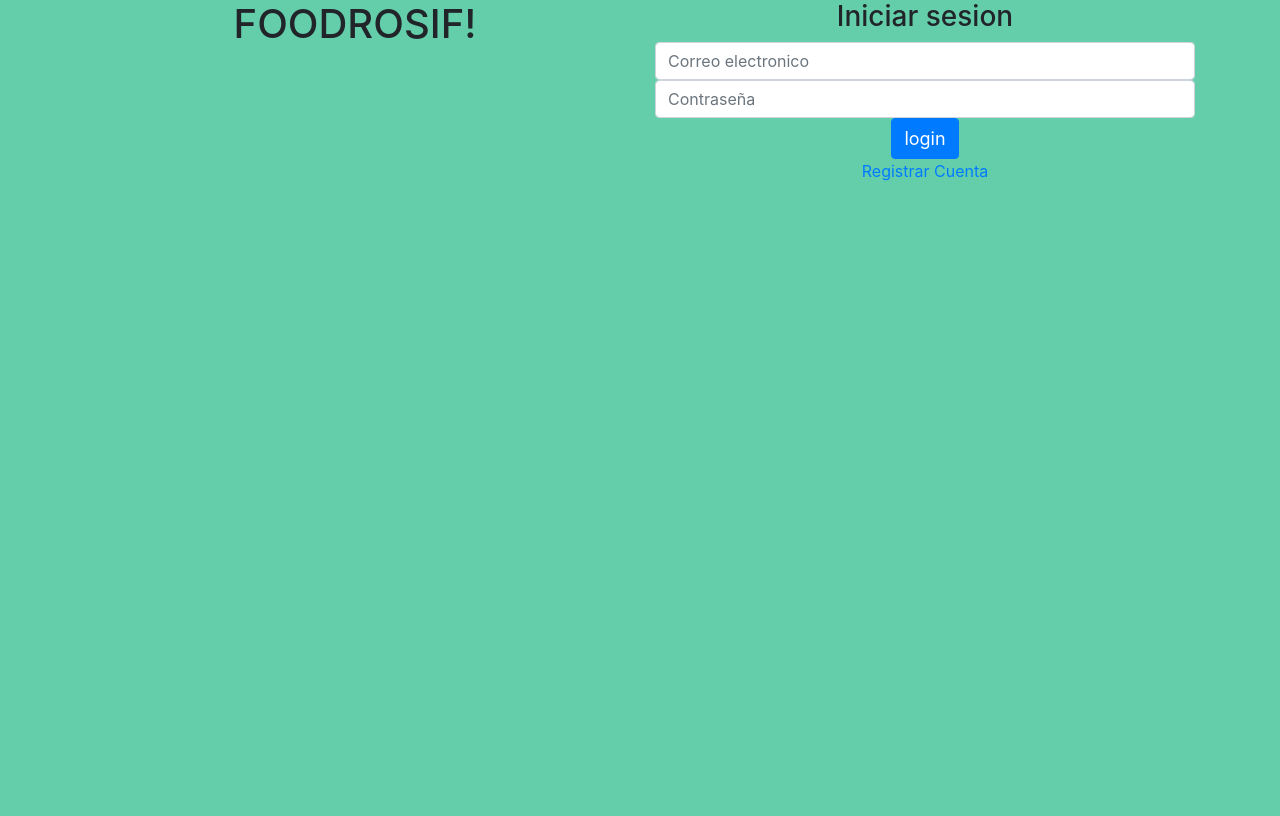
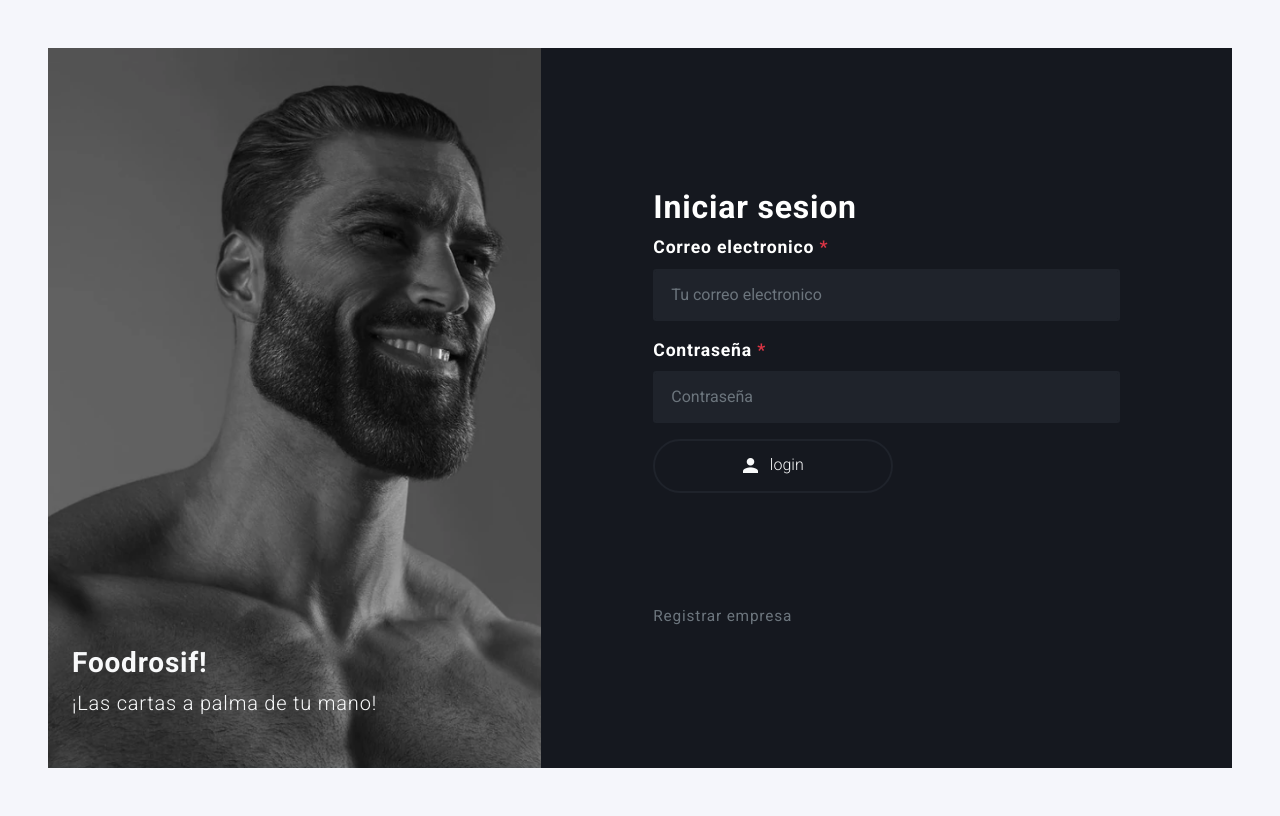
Before and after one commit to Shayd-R/foodrosif, a Flask app: page /login in a window 1280 px wide. Before the commit the page ends 181 px from the top, so only its background shows below. Run offline with Flask 2, Linux system fonts and the light colour scheme.

Commit message:
cambios visuales

```diff
--- a/static/style.css
+++ b/static/style.css
@@ -1,27 +1,71 @@
-*{
-
-    margin: 0;
-    padding: 0;
-    box-sizing: border-box;
+:root{
+    --color-dark: #15181f;
+    --color-dark-x: #2d343f;
+    --color-dark-xx: #1f232b;
+    --color-light: #ffffff;
+    --color-grey: #f5f6fB;
 }
 
-.body {
-    background-color:rgb(100, 206, 171);
-    /*background-image: url('fondo/43038.jpg');*/
+body{
+    font-family: 'Roboto', sans-serif;
+    font-size: 1.1rem;
+    font-weight: 380;
+    background-color: var(--color-grey);
+    color: var(--color-light);
+    letter-spacing: .05rem;
 }
-/*
-.seccion-1{
-    background-image: url('fondo/43038.jpg');
-    background-position-y: 100%;
+
+.bg-light{
+    background-color: var(--color-light) !important;
+}
+
+.bg-dark{
+    background-color: var(--color-dark) !important;
+}
+
+.p-6{
+    padding: 4rem 7rem;
+}
+
+.contact-box{
+    padding: 3rem;
+}
+
+.btn{
+    font-weight: 380;
+    padding: 1rem 1rem;
+    border-radius: 4rem;
+    min-width: 15rem;
+}
+
+.btn-outline-dark{
+    border:  2px solid var(--color-dark-xx);
+}
+
+.form-control{
+    background-color: var(--color-dark-xx);
+    border: 2px solid var(--color-dark-xx);
+    border-radius: .2rem;
+    padding: 1.5rem 1rem;
+}
+
+.register-bg {
+    background-image: url(/static/mandibula3.png);
+    background-size: cover;
     background-repeat: no-repeat;
-    background-size: cover;
-    ba
+    min-height: 90vh;
 }
-*/
-button{
-    /*border-radius: 30px !important;*/
-    font-size: 18px !important;
+
+.testimonial{
+    bottom: 10px;
 }
+
+
+
+
+
+
+
 
 .flash{
     margin: 0 auto;
--- a/templates/base.html
+++ b/templates/base.html
@@ -7,6 +7,10 @@
     <link rel="stylesheet" href="https://cdn.jsdelivr.net/npm/bootstrap@4.6.1/dist/css/bootstrap.min.css"
         integrity="sha384-zCbKRCUGaJDkqS1kPbPd7TveP5iyJE0EjAuZQTgFLD2ylzuqKfdKlfG/eSrtxUkn" crossorigin="anonymous">
     <link rel="stylesheet" href="/static/style.css">
+    <link rel="preconnect" href="https://fonts.googleapis.com">
+    <link rel="preconnect" href="https://fonts.gstatic.com" crossorigin>
+    <link href="https://fonts.googleapis.com/css2?family=Roboto:wght@300;400;700&display=swap" rel="stylesheet">
+    <link href="https://unpkg.com/ionicons@4.5.10-0/dist/css/ionicons.min.css" rel="stylesheet">
     <title>
         {% block titulo %}
 
--- a/templates/inicioSesion.html
+++ b/templates/inicioSesion.html
@@ -11,17 +11,17 @@ foodrosif!
 
 
 <div class="login" id="general">
-    <div class="container">
-        <div class="row">
-            <div class="col-sm">
-                <center>
-                    <h1>FOODROSIF!</h1>
-                </center>
+    <section class="contact-box">
+        <div class="row no-gutters bg-dark">
+            <div class="col-xl-5 col-lg-12 register-bg">
+                <div class="position-absolute testimonial p-4">
+                    <h3 class="font-weight-bold text-light">Foodrosif!</h3>
+                    <p class="lead text-light">¡Las cartas a palma de tu mano!</p>
                 </div>
-            <div class="col-sm">
-                <center>
-                    <h3>Iniciar sesion</h3>
-                </center>
+            </div>
+            <div class="col-xl-7 col-lg-12 d-flex">
+                <div class="container align-self-center p-6">
+                    <h2 class="font-weight-bold">Iniciar sesion</h2>
                     <div class="flash">
                         {% with messages = get_flashed_messages() %}
                         {% if messages %}
@@ -34,19 +34,35 @@ foodrosif!
                         {% endwith %}
                     </div>
 
-                <form action="{{ url_for('login') }}" method="POST" class="form-group">
-                    <input type="email" class="form-control" name="email" placeholder="Correo electronico" value="{{email}}">
+                    <form action="{{ url_for('login') }}" method="POST">
+
+                            <div class="form-group mb-3">
+                                <label class="font-weight-bold">Correo electronico <span
+                                        class="text-danger">*</span></label>
+                                <input type="email" class="form-control" name="email"
+                                    placeholder="Tu correo electronico" value="{{email}}">
+                            </div>
+                            <div class="form-group mb-3">
+                                <label class="font-weight-bold">Contraseña <span class="text-danger">*</span></label>
                                 <input type="password" class="form-control" name="password" placeholder="Contraseña"
                                     value="{{password}}">
+                            </div>
                             <div class="msg">{{ msg }}</div>
-                    <center>
-                        <button type="submit" class="btn btn-primary">login</button><br>
-                        <a href="{{ url_for('registerEmpresa') }}">Registrar Cuenta</a>
-                    </center>
+
+                            <div class="form-group mb-5">
+                                <button type="submit" class="btn btn-outline-dark d-inline text-light mr-2 mb-3"><i
+                                        class="icon ion-md-person lead align-middle mr-2"></i> login</button>
+                            </div>
+
                     </form>
+                    <a href="{{ url_for('registerEmpresa') }}"><small class="d-inline-block text-muted mt-5">Registrar empresa</small></a>
+                </div>
+
+            </div>
+
         </div>
 </div>
-    </div>
+</section>
 
 
 
```
Also changed, not shown: static/mandibula1.jpg (added), static/mandibula2.jpg (added), static/mandibula3.png (added). Lines whose indentation alone changed are shown as unchanged.
